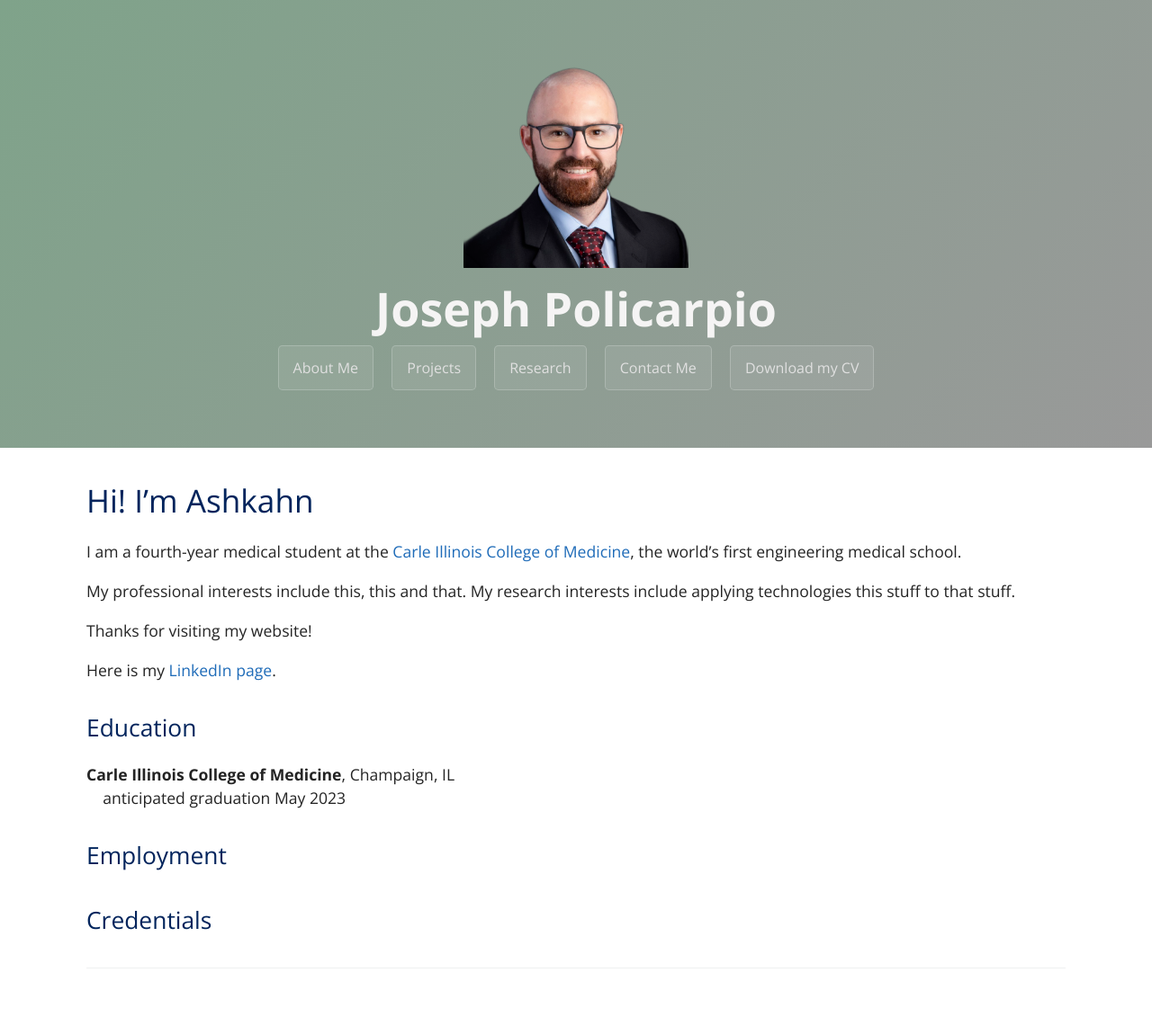
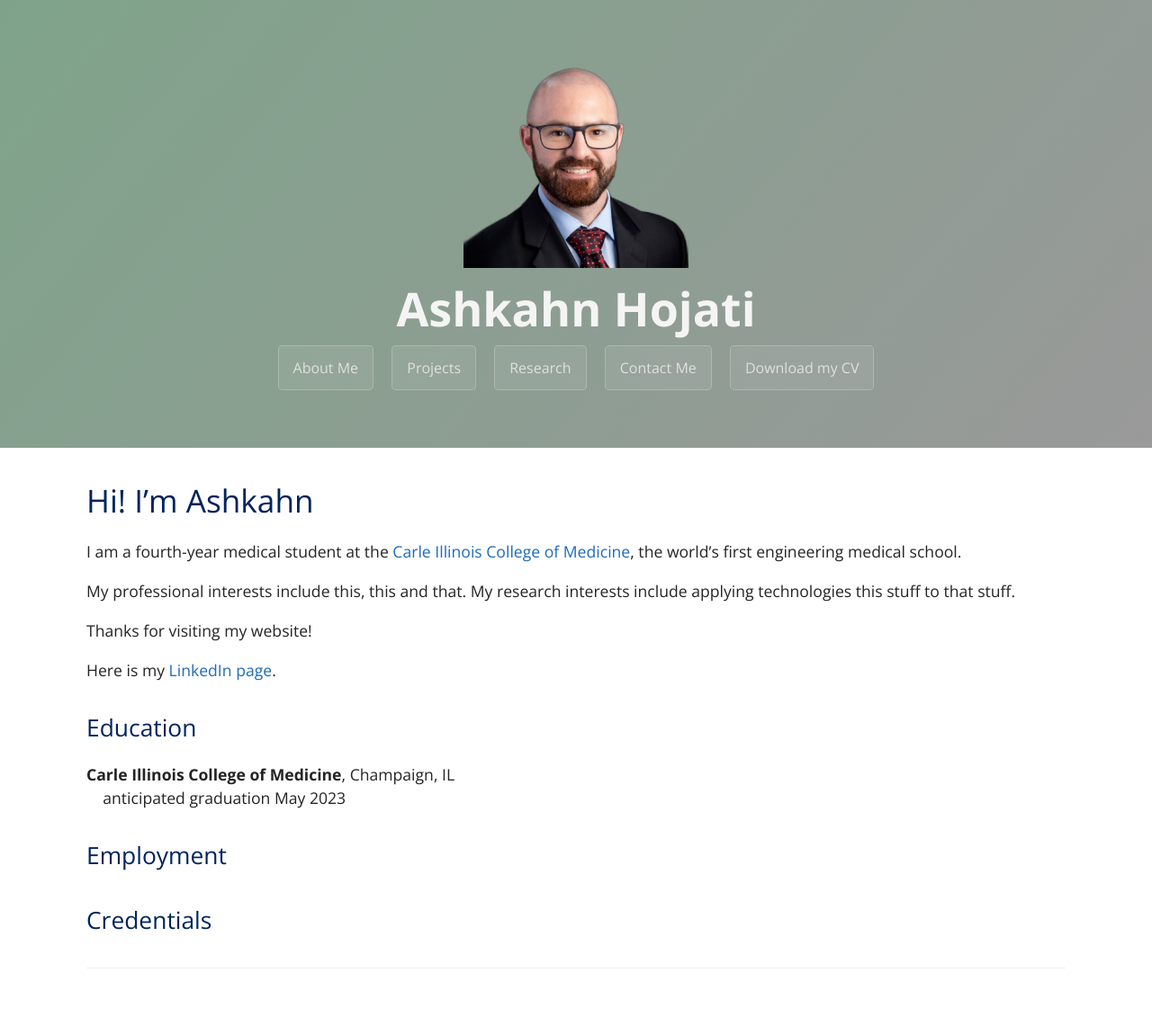
Before and after one commit to EyeCanDoIt/EyeCanDoIt.github.io, a Jekyll site: the page built from index.md, in a window 1280 px wide. Shown: the whole page at 90% size. Built offline with Jekyll 4.4.1, drawn with Linux system fonts in a browser that asks for light colours.

Commit message:
Update index.md

```diff
--- a/index.md
+++ b/index.md
@@ -1,5 +1,5 @@
 ---
-title: Joseph Policarpio
+title: Ashkahn Hojati
 layout: template
 filename: index
 ---
```
